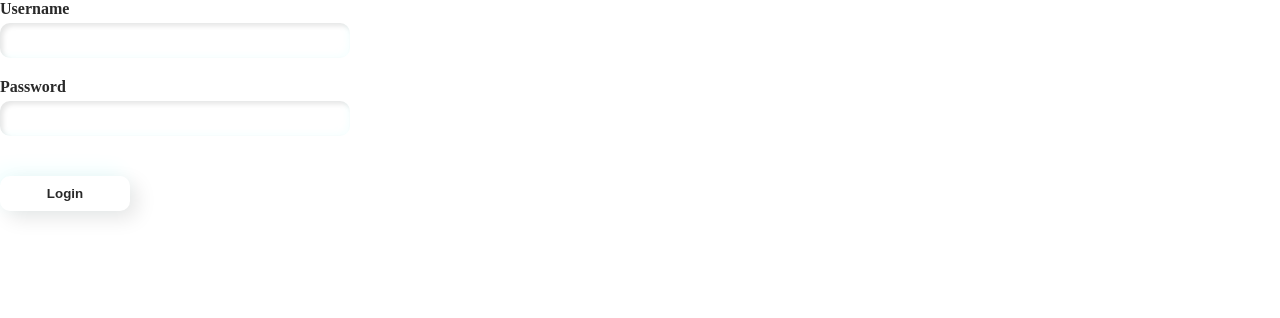
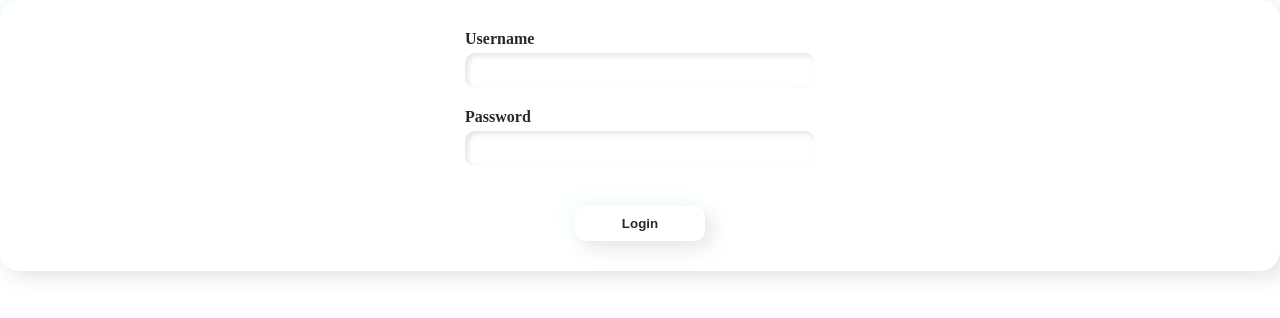
Before and after one commit to nihalcool123/simple-form-nih, a React (Create React App) app: page / in a window 1280 px wide. Shown: the top 318 px of the page. Built offline with nearby package versions, Linux system fonts and the light colour scheme.

Commit message:
form css changes

```diff
--- a/src/App.js
+++ b/src/App.js
@@ -31,7 +31,7 @@ export default function App() {
 
   return (
     <div>
-      <form onSubmit={submitForm}>
+      <form onSubmit={submitForm} className="form" >
         <InputField
           ref={inputRefs.current[0]}
           name="username"
```
